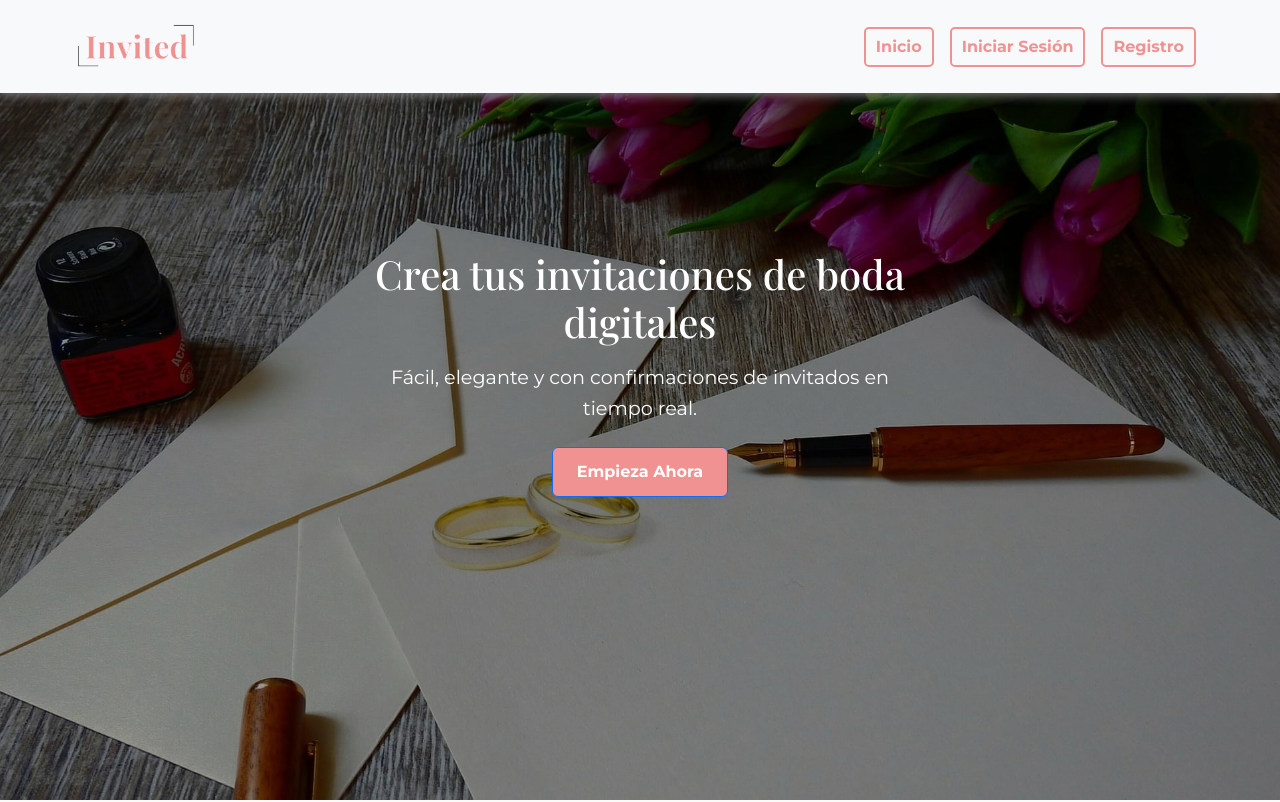
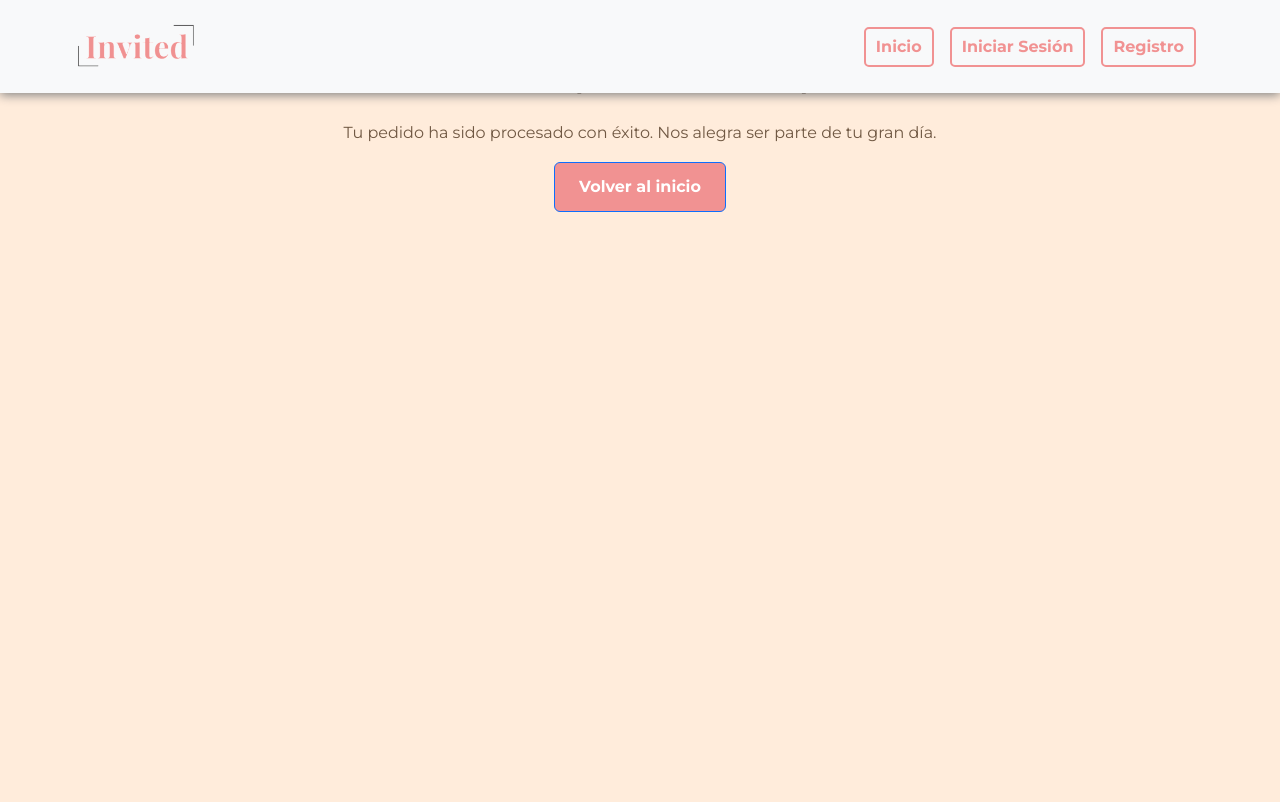
Before and after one commit to APAInsular/invited-front, a React (Create React App) app: page /thankyou in a window 1280 px wide. Shown: the top 802 px of the page. Built offline with nearby package versions, Linux system fonts and the light colour scheme; no server answers; a web font is replaced by a local one.

Commit message:
ojitos, thankyou

```diff
--- a/package.json
+++ b/package.json
@@ -3,10 +3,12 @@
   "version": "0.1.0",
   "private": true,
   "dependencies": {
+    "@shadcn/ui": "^0.0.4",
     "axios": "^1.7.9",
     "bootstrap": "^5.3.3",
     "bootstrap-icons": "^1.11.3",
     "cra-template": "1.2.0",
+    "framer-motion": "^12.6.2",
     "jquery": "^3.7.1",
     "js-cookie": "^3.0.5",
     "lucide-react": "^0.479.0",
--- a/src/App.js
+++ b/src/App.js
@@ -18,6 +18,7 @@ import LegalNotice from './pages/legalPages/LegalNotice';
 import PrivacyPolicy from './pages/legalPages/PrivacyPolicy';
 import ConditionsOfUse from './pages/legalPages/ConditionsOfUse';
 import CookiesPolicy from './pages/legalPages/CookiesPolicy';
+import ThankYouPage from './pages/ThankYouPage';
 
 const router = createBrowserRouter([
   { path: "/", element: <LandingPage /> },
@@ -33,7 +34,8 @@ const router = createBrowserRouter([
   { path: "/aviso-legal", element: <LegalNotice /> },
   { path: "/politica-de-privacidad", element: <PrivacyPolicy /> },
   { path: "/terminos-y-condiciones", element: <ConditionsOfUse /> },
-  { path: "/politica-de-cookies", element: <CookiesPolicy /> }
+  { path: "/politica-de-cookies", element: <CookiesPolicy /> },
+  { path: "/thankyou", element: <ThankYouPage /> }
 ]);
 
 function App() {
--- a/src/pages/MakeInvitationPage.jsx
+++ b/src/pages/MakeInvitationPage.jsx
@@ -132,7 +132,6 @@ export default function MakeInvitationForm() {
             ...formData,
             events
         };
-        console.log(finalData);
         try {
             const response = await apiClient.post("/api/weddings", finalData, {
                 headers: {
@@ -141,7 +140,8 @@ export default function MakeInvitationForm() {
                 }
             });
 
-            navigate(`/invitacion/${userInfo.novioName}-${userInfo.noviaName}/${response.data.wedding.id}`);
+            navigate("/thankyou")
+            //navigate(`/invitacion/${userInfo.novioName}-${userInfo.noviaName}/${response.data.wedding.id}`);
         } catch (error) {
             console.error("Error al crear la invitación:", error);
         }
--- a/src/pages/RegisterPartnerPage.jsx
+++ b/src/pages/RegisterPartnerPage.jsx
@@ -1,10 +1,12 @@
 import { useForm } from "react-hook-form";
-import { Container, Row, Col, Button, Form } from "react-bootstrap";
+import { Row, Col, Button, Form, InputGroup } from "react-bootstrap";
+
+import { Eye, EyeOff } from "lucide-react";
 
 import { useNavigate, Link } from "react-router-dom";
 import Footer from "../components/Footer";
 import apiClient from '../config/axiosConfig';
-import { redirect } from "react-router-dom";
+import { useState } from "react";
 
 export default function UserRegistrationForm() {
     const navigate = useNavigate();
@@ -32,10 +34,8 @@ export default function UserRegistrationForm() {
         }
 
         const siteKey = process.env.REACT_APP_RECAPTCHA_SITE_KEY; // O import.meta.env.VITE_RECAPTCHA_SITE_KEY si usas Vite
-        console.log("Usando site key:", siteKey); // 👈 Verifica en consola
 
         const token = await window.grecaptcha.execute(siteKey, { action: "submit" });
-        console.log("Token generado:", token); // 👈 Verifica si se genera un token
 
         if (!token) {
             alert("Error al obtener el token de reCAPTCHA");
@@ -45,12 +45,10 @@ export default function UserRegistrationForm() {
         try {
             const finalData = { data, token }
 
-            console.log(finalData)
             // Realizar la solicitud de registro con axios
-            const response = await registerUser(finalData)
+            await registerUser(finalData)
 
             // Supongamos que el backend retorna un mensaje o un token
-            console.log('Registro exitoso', response.data);
 
             // Si se desea redirigir o hacer algo más con la respuesta, se puede hacerlo aquí
             // Por ejemplo, redirigir a otra página o mostrar un mensaje de éxito
@@ -77,6 +75,9 @@ export default function UserRegistrationForm() {
             throw error;
         }
     };
+
+    const [showPassword, setShowPassword] = useState(false);
+    const [showConfirmPassword, setShowConfirmPassword] = useState(false);
 
     return (
         <>
@@ -142,13 +143,33 @@ export default function UserRegistrationForm() {
                     <Row>
                         <Col>
                             <Form.Group className="mb-3">
-                                <Form.Control type="password" placeholder="Contraseña*" {...register("password", { required: "La contraseña es obligatoria" })} style={defaultStyle} />
+                                <InputGroup>
+                                    <Form.Control
+                                        type={showPassword ? "text" : "password"}
+                                        placeholder="Contraseña*"
+                                        {...register("password", { required: "La contraseña es obligatoria" })}
+                                        style={defaultStyle}
+                                    />
+                                    <InputGroup.Text onClick={() => setShowPassword(!showPassword)} style={{ cursor: "pointer" }}>
+                                        {showPassword ? <EyeOff /> : <Eye />}
+                                    </InputGroup.Text>
+                                </InputGroup>
                                 {errors.password && <p className="text-danger">{errors.password.message}</p>}
                             </Form.Group>
                         </Col>
                         <Col>
                             <Form.Group className="mb-3">
-                                <Form.Control type="password" placeholder="Confirmar Contraseña*" {...register("password_confirmation", { required: "Debes confirmar la contraseña" })} style={defaultStyle} />
+                                <InputGroup>
+                                    <Form.Control
+                                        type={showConfirmPassword ? "text" : "password"}
+                                        placeholder="Confirmar Contraseña*"
+                                        {...register("password_confirmation", { required: "Debes confirmar la contraseña" })}
+                                        style={defaultStyle}
+                                    />
+                                    <InputGroup.Text onClick={() => setShowConfirmPassword(!showConfirmPassword)} style={{ cursor: "pointer" }}>
+                                        {showConfirmPassword ? <EyeOff /> : <Eye />}
+                                    </InputGroup.Text>
+                                </InputGroup>
                                 {errors.password_confirmation && <p className="text-danger">{errors.password_confirmation.message}</p>}
                             </Form.Group>
                         </Col>
--- /dev/null
+++ b/src/pages/ThankYouPage.jsx
@@ -0,0 +1,35 @@
+import { Button } from "react-bootstrap";
+import { motion } from "framer-motion";
+import { useNavigate } from "react-router-dom";
+
+export default function ThankYouPage() {
+    const navigate = useNavigate();
+
+    return (
+        <div className="flex flex-col items-center justify-center h-screen text-center p-6 mt-5">
+            <motion.h1
+                className="text-4xl font-bold mb-4"
+                initial={{ opacity: 0, y: -20 }}
+                animate={{ opacity: 1, y: 0 }}
+                transition={{ duration: 0.5 }}
+            >
+                ¡Gracias por tu compra!
+            </motion.h1>
+            <motion.p
+                className="text-lg text-gray-600 mb-6"
+                initial={{ opacity: 0 }}
+                animate={{ opacity: 1 }}
+                transition={{ delay: 0.3, duration: 0.5 }}
+            >
+                Tu pedido ha sido procesado con éxito. Nos alegra ser parte de tu gran día.
+            </motion.p>
+            <motion.div
+                initial={{ opacity: 0, scale: 0.8 }}
+                animate={{ opacity: 1, scale: 1 }}
+                transition={{ delay: 0.6, duration: 0.5 }}
+            >
+                <Button onClick={() => navigate("/")}>Volver al inicio</Button>
+            </motion.div>
+        </div>
+    );
+}
--- a/src/templates/components/WeddingForm.jsx
+++ b/src/templates/components/WeddingForm.jsx
@@ -52,10 +52,8 @@ const WeddingForm = ({ weddingId }) => {
         }
 
         const siteKey = process.env.REACT_APP_RECAPTCHA_SITE_KEY; // O import.meta.env.VITE_RECAPTCHA_SITE_KEY si usas Vite
-        console.log("Usando site key:", siteKey); // 👈 Verifica en consola
 
         const token = await window.grecaptcha.execute(siteKey, { action: "submit" });
-        console.log("Token generado:", token); // 👈 Verifica si se genera un token
 
         if (!token) {
             alert("Error al obtener el token de reCAPTCHA");
@@ -64,11 +62,9 @@ const WeddingForm = ({ weddingId }) => {
 
         const dataToSend = { ...formGuest, attendants, token };
 
-        console.log(dataToSend)
         try {
-            const response = await apiClient.post("/api/guests", dataToSend);
+            await apiClient.post("/api/guests", dataToSend);
 
-            console.log(response.data)
             alert("Formulario enviado con éxito");
         } catch (error) {
             console.error("Error al enviar el formulario:", error);
```
Also changed, not shown: 1 other file (tests, documents, lock files or other folders).
